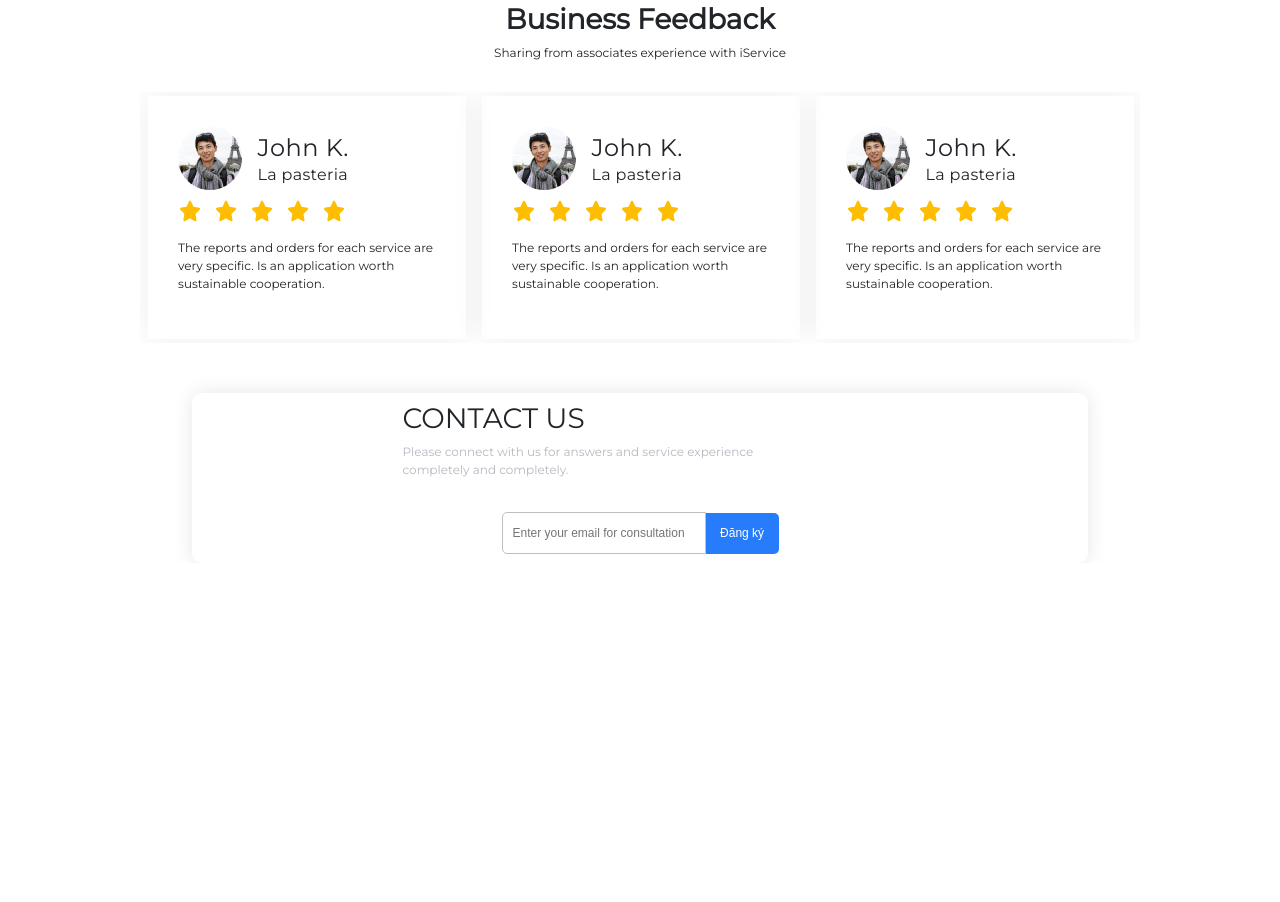
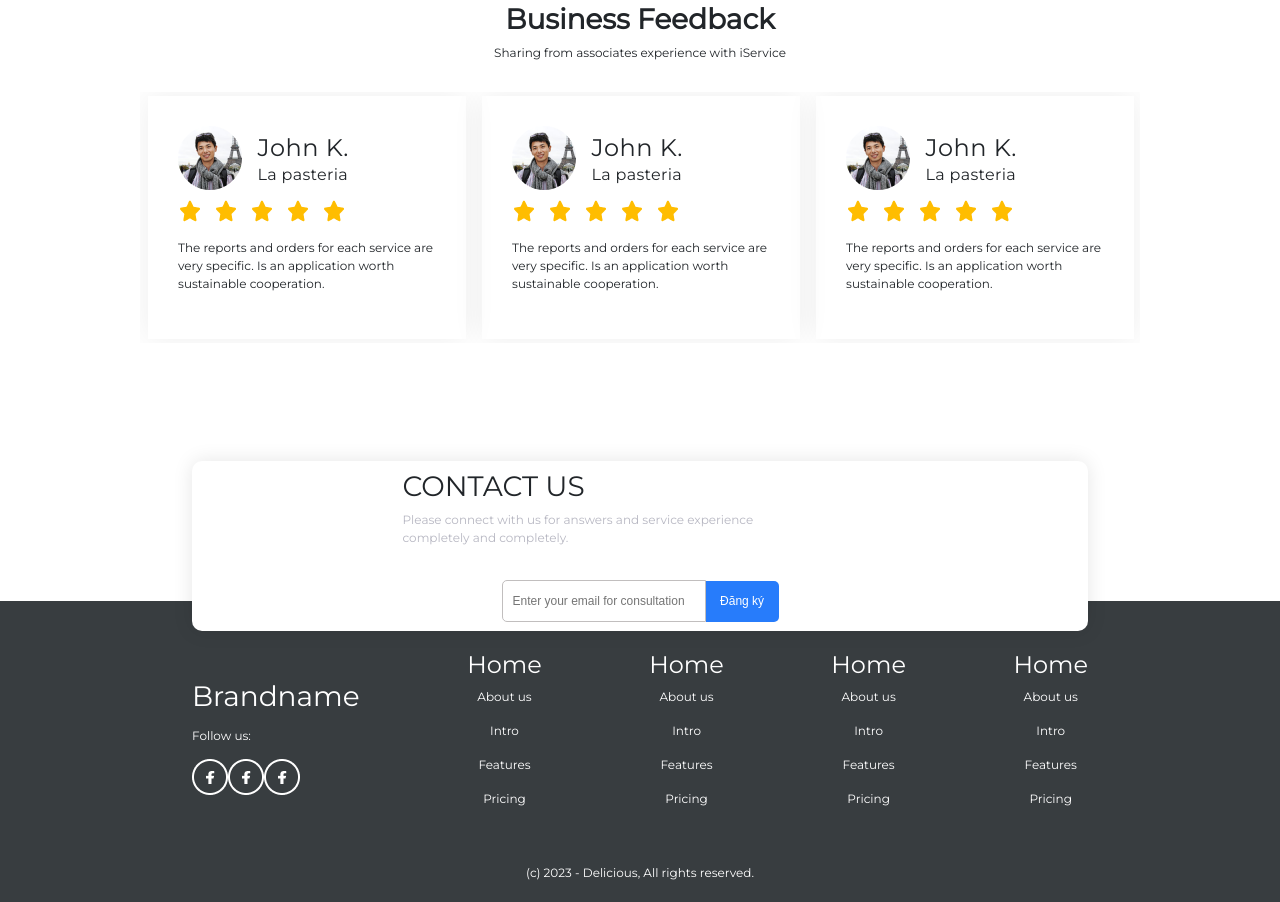
Before and after one commit to vuongtm1999/test_basic_fontend, a plain HTML site: page index.html in a window 1280 px wide. Shown: the part 4758-5660 px from the top of the page. Before the commit the page ends 5321 px from the top, so only its background shows below. Drawn offline with nearby package versions, Linux system fonts and the light colour scheme.

Commit message:
footer finish

```diff
--- a/index.css
+++ b/index.css
@@ -280,6 +280,10 @@ body {
   margin-bottom: 5rem;
 }
 
+.business-feedback {
+  margin-bottom: 13rem;
+}
+
 .business-feedback__items {
   display: flex;
   flex: 1;
@@ -368,6 +372,10 @@ body {
   max-width: 70vw;
   min-height: 170px;
   flex-wrap: wrap;
+  background-color: white;
+  position: absolute;
+  bottom: 90%;
+  left: calc(50% - 70vw/2);
 }
 
 .contact-us-your-mail {
@@ -403,6 +411,44 @@ body {
   background-color: #277cfb;
   color: white;
   border-radius: 0px 5px 5px 0px;
+}
+
+.wrapper-footer {
+  background-color: var(--primary-color);
+  width: 100%;
+  /* height: 400px; */
+  position: relative;
+}
+
+.wrapper-info-page {
+  margin-top: 50px;
+  color: white;
+  text-align: center;
+}
+
+.info-page__network {
+  display: flex;
+}
+
+.wrapper-info {
+  display: inline-flex;
+  justify-content: space-between;
+  align-items: center;
+  width: 70%;
+  margin-bottom: 20px;
+}
+
+.info-page__follow-us {
+  text-align: left;
+  margin: 14px 0;
+}
+
+.info-page-brandname {
+
+}
+
+.footer_licen {
+  margin: 20px 0px;
 }
 
 @media only all and (max-width: 478px) {
--- a/index.html
+++ b/index.html
@@ -107,8 +107,6 @@
         </div>
       </div>
     </div>
-
-
     <!-- outstanding -->
     <div class="mb-5 w-main">
       <div class="wrapper_feature">
@@ -427,6 +425,11 @@
         </div>
       </div>
     </div>
+
+
+
+     <!-- footer -->
+  <div class="wrapper-footer">
     <div class="w-main contact-us">
       <div class="contact-us-title">
         <h3 class="contact-us-main-title">CONTACT US</h3>
@@ -438,9 +441,66 @@
         <button class="contact-us-send-mail">Đăng ký</button>
       </div>
     </div>
+
+    <div class="wrapper-info-page">
+      <div class="wrapper-info" >
+        <div>
+          <div>
+            <h3 class="info-page-brandname">Brandname</h3>
+            <div class="info-page__follow-us"><span>Follow us:</span></div>
+            <div class="info-page__network">
+              <div><img src="./asset/img/facebook_icon.png" alt="facebook icon"></div>
+              <div><img src="./asset/img/facebook_icon.png" alt="facebook icon"></div>
+              <div><img src="./asset/img/facebook_icon.png" alt="facebook icon"></div>
+            </div>
+          </div>
+        </div>
+        <div>
+          <div>
+            <h4>Home</h4>
+            <p>About us</p>
+            <p>Intro</p>
+            <p>Features</p>
+            <p>Pricing</p>
+          </div>
+        </div>
+        <div>
+          <div>
+            <h4>Home</h4>
+            <p>About us</p>
+            <p>Intro</p>
+            <p>Features</p>
+            <p>Pricing</p>
+          </div>
+        </div>
+        <div>
+          <div>
+            <h4>Home</h4>
+            <p>About us</p>
+            <p>Intro</p>
+            <p>Features</p>
+            <p>Pricing</p>
+          </div>
+        </div>
+        <div>
+          <div>
+            <h4>Home</h4>
+            <p>About us</p>
+            <p>Intro</p>
+            <p>Features</p>
+            <p>Pricing</p>
+          </div>
+        </div>
+      </div>
+
+      <div class="footer_licen">(c) 2023 - Delicious, All rights reserved.</div>
+    </div>
   </div>
+  </div>
+
+
+
   <script type="text/javascript" src="https://cdn.jsdelivr.net/npm/slick-carousel@1.8.1/slick/slick.min.js"></script>
-
   <script src="./index.js"></script>
 
 </body>
```
Also changed, not shown: asset/img/facebook_icon.png (added).
